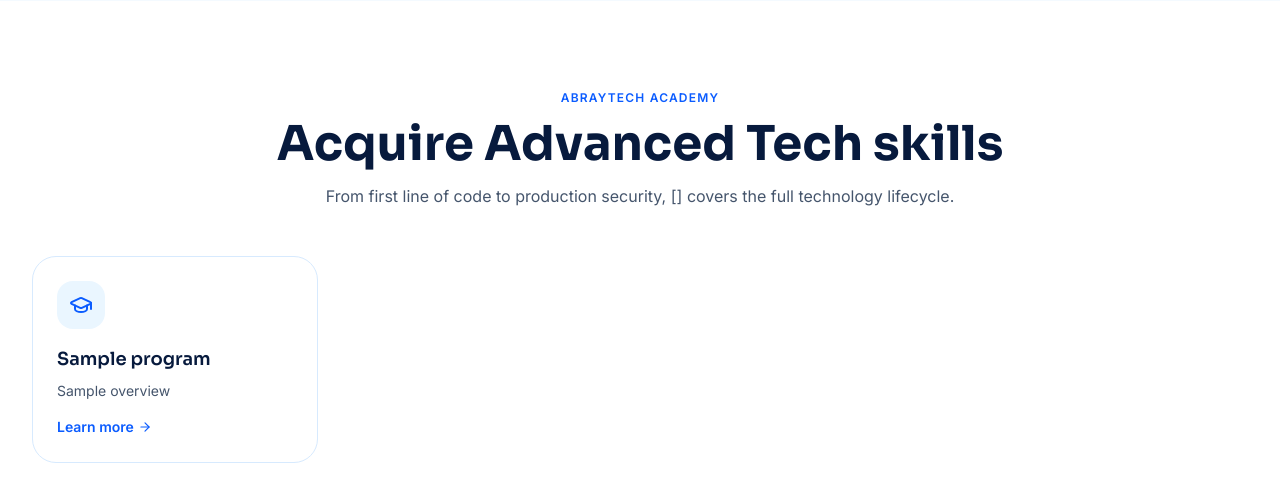
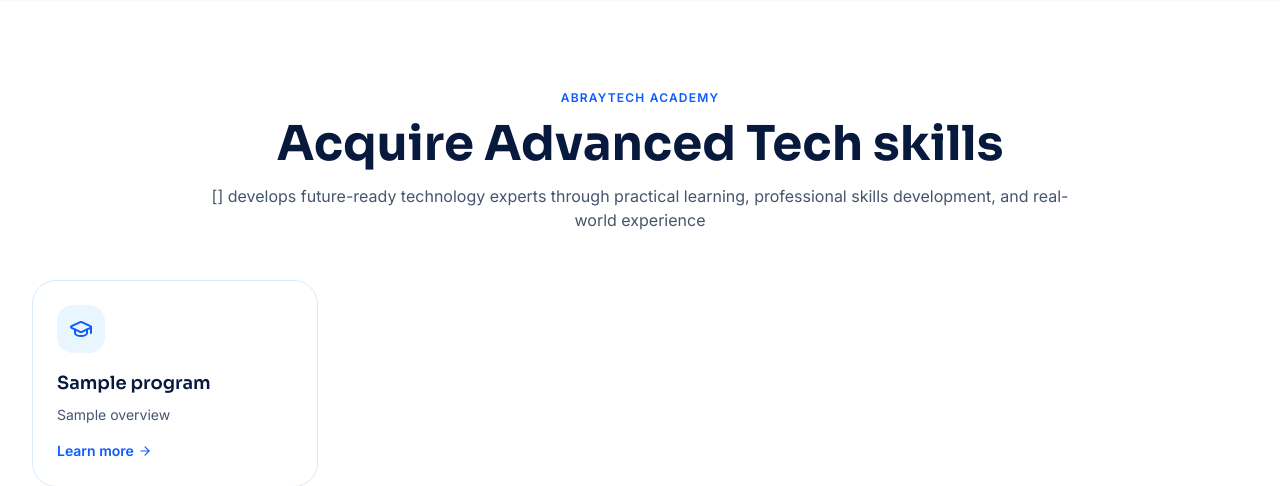
Before and after one commit to abfembest/abraytech, a Django app: template templates/index.html in a window 1280 px wide. Shown: the part 2313-2799 px from the top of the page. Run offline with Django 3.2, Linux system fonts and the light colour scheme; the template is opened without the code that fills it: most values are stand-ins (such as "Sample title", 1, 10 or a date in 2020); style sheets or scripts are compiled from the project's sources; some libraries are stand-ins or nearby versions.

Commit message:
Update homepage Academy intro sentence
Uses the wording edited on the server; the site name still comes from
site_config.school_short_name.

Co-Authored-By: Claude Sonnet 5 <noreply@anthropic.com>

```diff
--- a/templates/index.html
+++ b/templates/index.html
@@ -180,7 +180,7 @@
         <div class="text-center max-w-2xl lg:max-w-4xl mx-auto reveal mb-12">
             <span class="text-xs font-semibold uppercase tracking-widest text-brandblue">AbrayTech Academy</span>
             <h2 id="services-heading" class="mt-3 text-3xl sm:text-4xl lg:text-5xl font-sora font-bold text-navy lg:whitespace-nowrap">Acquire Advanced Tech skills</h2>
-            <p class="mt-4 text-slate-600">From first line of code to production security, {{ site_config.school_short_name|default:"Abraytech" }} covers the full technology lifecycle.</p>
+            <p class="mt-4 text-slate-600">{{ site_config.school_short_name|default:"Abraytech" }} develops future-ready technology experts through practical learning, professional skills development, and real-world experience</p>
         </div>
         <div class="grid md:grid-cols-2 lg:grid-cols-4 gap-6">
             {% for program in featured_programs|slice:":4" %}
```
